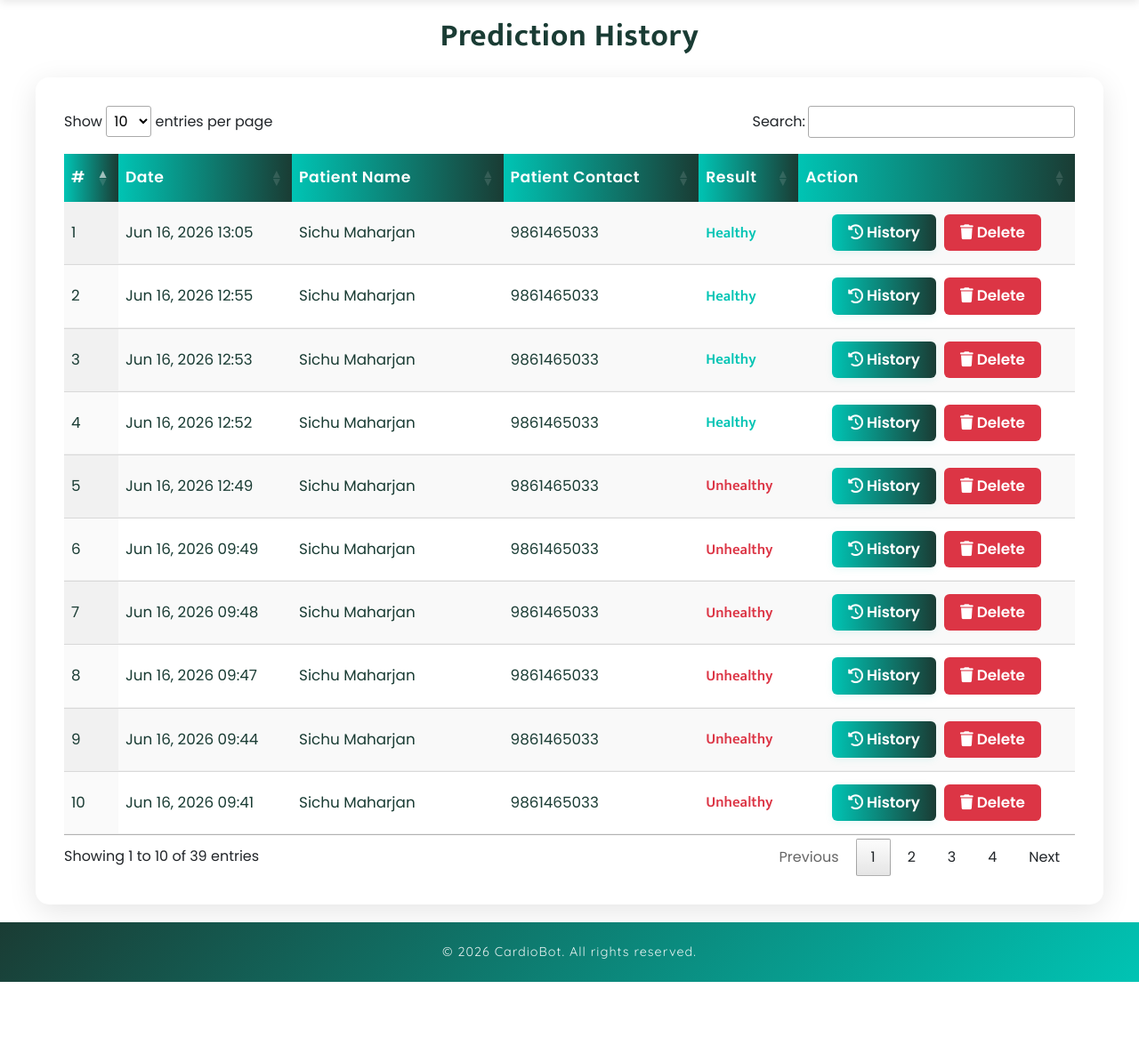
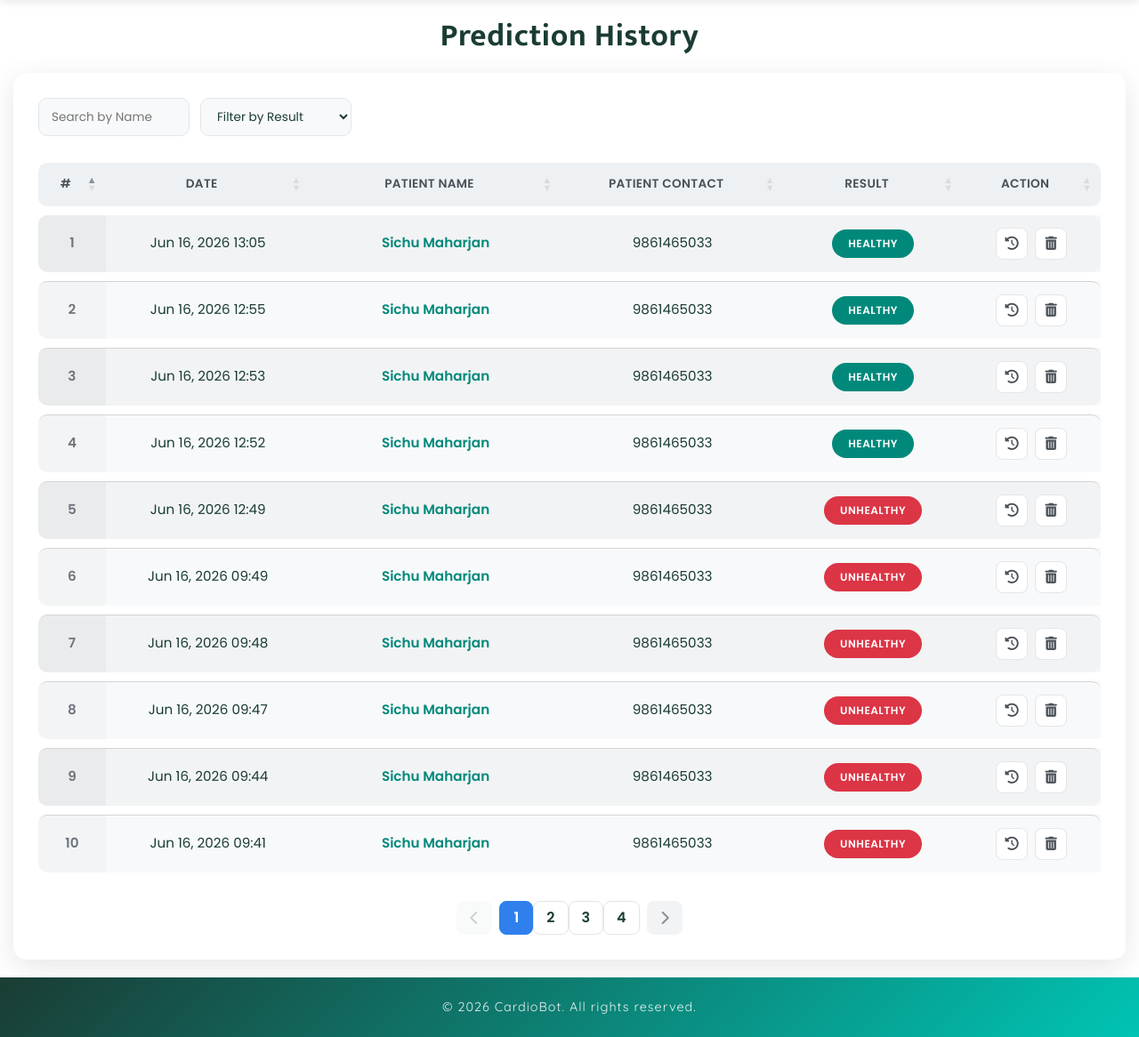
Before and after one commit to Minni16/CardioBot, a Django app: page /view_search_pat in a window 1280 px wide. Shown: the part 74-1240 px from the top of the page at 89% size. Before the commit the page ends 1178 px from the top, so only its background shows below. Run offline with Django 3.2, Linux system fonts and the light colour scheme; a user stored in the database is signed in; data comes from the database, SQL or seed files in the repository; some libraries are stand-ins or nearby versions.

Commit message:
admin-pred-table

```diff
--- a/health/templates/view_search_pat.html
+++ b/health/templates/view_search_pat.html
@@ -13,8 +13,8 @@
   }
 
   .search-title {
-        color: #1A3C34;
-        margin: 0 0 25px 0;
+    color: #1a3c34;
+    margin: 0 0 20px 0;
     font-size: clamp(1.5rem, 4vw, 2.2rem);
     font-weight: 700;
     text-align: center;
@@ -25,122 +25,201 @@
   .search-table {
     background: white;
     border-radius: 15px;
-        box-shadow: 0 8px 32px rgba(0, 0, 0, 0.10);
-        padding: clamp(15px, 3vw, 32px);
+    box-shadow: 0 8px 32px rgba(0, 0, 0, 0.1);
+    padding: clamp(15px, 3vw, 28px);
     margin: 0 auto;
     width: 100%;
-        max-width: 1200px;
+    max-width: 1300px;
     overflow-x: auto;
   }
 
+  /* Toolbar: search inputs */
+  .doc-toolbar {
+    display: flex;
+    flex-wrap: wrap;
+    align-items: center;
+    justify-content: space-between;
+    gap: 12px;
+    margin-bottom: 20px;
+  }
+
+  .doc-toolbar-filters {
+    display: flex;
+    flex-wrap: wrap;
+    gap: 12px;
+  }
+
+  .doc-toolbar-filters input,
+  .doc-toolbar-filters select {
+    padding: 10px 14px;
+    border: 1px solid #e2e6ea;
+    border-radius: 10px;
+    background: #f8f9fa;
+    font-size: 0.85rem;
+    color: #1a3c34;
+    width: 170px;
+    flex: 0 0 auto;
+    outline: none;
+    transition: border-color 0.2s;
+  }
+
+  .doc-toolbar-filters input:focus,
+  .doc-toolbar-filters select:focus {
+    border-color: #00c4b4;
+    background: white;
+  }
+
+  /* Table */
   table.display {
     width: 100%;
     border-collapse: separate;
-        border-spacing: 0;
-        font-size: clamp(0.9rem, 2vw, 1.05rem);
-        background: white;
+    border-spacing: 0 10px;
+    font-size: clamp(0.85rem, 1.6vw, 0.95rem);
+    background: transparent;
   }
 
-    table.display thead th,
-    table.dataTable thead th,
-    table.dataTable thead th.sorting,
-    table.dataTable thead th.sorting_asc,
-    table.dataTable thead th.sorting_desc {
-        background: linear-gradient(90deg, #00C4B4, #1A3C34) !important;
-        color: white !important;
-        font-weight: 600;
+  table.display thead th {
+    background: #eef1f4 !important;
+    color: #495057 !important;
+    font-weight: 700;
     border: none;
-        padding: clamp(10px, 2vw, 14px) clamp(6px, 1vw, 8px);
-        font-size: clamp(0.9rem, 2vw, 1.08rem);
-        letter-spacing: 0.5px;
+    padding: 14px 12px;
+    font-size: 0.85rem;
+    letter-spacing: 0.3px;
     white-space: nowrap;
+    text-transform: uppercase;
+    text-align: center;
+  }
+
+  table.display thead th:first-child {
+    border-radius: 10px 0 0 10px;
+  }
+
+  table.display thead th:last-child {
+    border-radius: 0 10px 10px 0;
+  }
+
+  table.display tbody tr,
+  table.display tbody tr.odd,
+  table.display tbody tr.even {
+    background-color: #f8f9fa !important;
+    box-shadow: none;
+    transition: background-color 0.2s;
+  }
+
+  table.display tbody tr:hover,
+  table.display tbody tr.odd:hover,
+  table.display tbody tr.even:hover {
+    background-color: #e9ecf1 !important;
   }
 
   table.display tbody td {
-        padding: clamp(8px, 2vw, 12px) clamp(6px, 1vw, 8px);
-        border-bottom: 1.5px solid #f0f0f0;
-        color: #1A3C34;
-        vertical-align: middle;
+    background-color: transparent !important;
   }
 
-    .btn-info {
-        background: linear-gradient(90deg, #00C4B4, #1A3C34);
-        border: none;
-        color: white;
-        font-weight: 600;
-        border-radius: 6px;
-        padding: clamp(6px, 1.5vw, 8px) clamp(12px, 2vw, 18px);
-        font-size: clamp(0.85rem, 1.5vw, 1em);
-        box-shadow: 0 2px 8px rgba(0, 196, 180, 0.10);
-        transition: all 0.3s;
-        margin: 2px;
-        display: inline-flex;
-        align-items: center;
-        gap: 4px;
-        white-space: nowrap;
+  table.dataTable.no-footer {
+    border-bottom: none !important;
   }
 
-    .btn-info:hover,
-    .btn-info:focus {
-        background: #00C4B4;
-        color: #fff;
-        box-shadow: 0 6px 18px rgba(0, 196, 180, 0.15);
-        outline: none;
-        text-decoration: none;
+  table.display tbody td {
+    padding: 14px 12px;
+    border: none;
+    color: #1a3c34;
+    vertical-align: middle;
+    text-align: center;
   }
 
-    .btn-danger {
-        background: #dc3545;
-        border: none;
-        color: white;
+  table.display tbody td:first-child {
+    border-radius: 10px 0 0 10px;
+    color: #6c757d;
     font-weight: 600;
-        border-radius: 6px;
-        padding: clamp(6px, 1.5vw, 8px) clamp(12px, 2vw, 18px);
-        font-size: clamp(0.85rem, 1.5vw, 1em);
-        margin: 2px;
-        transition: all 0.3s;
-        white-space: nowrap;
   }
 
-    .btn-danger:hover,
-    .btn-danger:focus {
-        background: #c82333;
-        color: #fff;
-        outline: none;
+  table.display tbody td:last-child {
+    border-radius: 0 10px 10px 0;
+    text-align: center !important;
   }
 
-    .healthy {
-        color: #00C4B4;
-        font-weight: 600;
-        margin: 0;
-        font-size: clamp(0.9rem, 2vw, 1em);
+  table.display tbody tr.no-records-row,
+  table.display tbody tr.no-records-row:hover {
+    background-color: transparent !important;
+    box-shadow: none !important;
   }
 
-    .unhealthy {
-        color: #dc3545;
-        font-weight: 600;
-        margin: 0;
-        font-size: clamp(0.9rem, 2vw, 1em);
+  table.display tbody td.dataTables_empty {
+    width: 100%;
+    border-radius: 10px !important;
+    background-color: transparent !important;
+    color: #6c757d;
+    font-weight: 500;
+    text-align: center !important;
+    white-space: nowrap;
+    padding: 30px 12px !important;
   }
 
-    .dataTables_filter {
-        margin-bottom: 15px;
+  .patient-name-cell {
+    font-weight: 700;
+    color: #00897b;
   }
 
-    .dataTables_filter input {
-        width: 100%;
-        max-width: 300px;
-        padding: 8px;
-        border: 1px solid #ddd;
-        border-radius: 4px;
+  /* Result pill */
+  .status-pill {
+    display: inline-block;
+    padding: 7px 18px;
+    border-radius: 30px;
+    font-size: 0.75rem;
+    font-weight: 700;
+    letter-spacing: 0.5px;
+    text-transform: uppercase;
+    white-space: nowrap;
+    color: white;
   }
 
+  .status-pill.healthy {
+    background: #00897b;
+  }
+
+  .status-pill.unhealthy {
+    background: #dc3545;
+  }
+
+  /* Icon action buttons */
   .action-buttons {
     white-space: nowrap;
     display: flex;
-        gap: 5px;
-        flex-wrap: wrap;
+    gap: 8px;
     justify-content: center;
+  }
+
+  .icon-btn {
+    width: 36px;
+    height: 36px;
+    display: inline-flex;
+    align-items: center;
+    justify-content: center;
+    border-radius: 8px;
+    border: 1px solid #e2e6ea;
+    background: white;
+    color: #495057;
+    cursor: pointer;
+    text-decoration: none;
+    transition: all 0.2s;
+    flex-shrink: 0;
+  }
+
+  .icon-btn:hover {
+    transform: translateY(-2px);
+    box-shadow: 0 4px 10px rgba(0, 0, 0, 0.12);
+  }
+
+  .icon-btn.history:hover {
+    color: #00897b;
+    border-color: #00897b;
+  }
+
+  .icon-btn.delete:hover {
+    color: #dc3545;
+    border-color: #dc3545;
   }
 
   .no-data {
@@ -150,102 +229,96 @@
     font-size: clamp(14px, 2vw, 16px);
   }
 
-    .dt-buttons .btn {
-        background: #00C4B4;
-        color: white;
-        border: none;
-        border-radius: 6px;
-        font-weight: 500;
-        margin-right: 8px;
-        padding: clamp(5px, 1.2vw, 7px) clamp(10px, 2vw, 16px);
-        font-size: clamp(0.8em, 1.5vw, 0.98em);
-        transition: background 0.3s;
-        white-space: nowrap;
+  /* DataTables overrides — hide defaults, restyle pagination */
+  .dataTables_wrapper .dataTables_length,
+  .dataTables_wrapper .dataTables_filter,
+  .dataTables_wrapper .dataTables_info {
+    display: none !important;
   }
 
-    .dt-buttons .btn:hover {
-        background: #1A3C34;
-        color: white;
+  .dataTables_wrapper {
+    border-top: none !important;
   }
 
-    /* Responsive breakpoints */
-    @media (max-width: 1200px) {
-        .search-table {
-            margin: 0 15px;
-        }
+  .dataTables_wrapper .dataTables_paginate {
+    display: flex;
+    justify-content: center;
+    align-items: center;
+    gap: 8px;
+    margin-top: 22px;
+    padding: 0;
+    border-top: none !important;
+    float: none !important;
+    width: 100%;
   }
 
-    @media (max-width: 992px) {
-        .search-container {
-            padding: 15px 10px;
+  .dataTables_wrapper .dataTables_paginate .paginate_button {
+    min-width: 38px !important;
+    height: 38px !important;
+    display: inline-flex !important;
+    align-items: center !important;
+    justify-content: center !important;
+    padding: 0 14px !important;
+    margin: 0 !important;
+    border-radius: 8px !important;
+    border: 1px solid #e2e6ea !important;
+    background: white !important;
+    color: #1a3c34 !important;
+    font-weight: 600 !important;
+    cursor: pointer !important;
+    box-shadow: none !important;
   }
 
-        table.display thead th,
-        table.display tbody td {
-            padding: 8px 6px;
+  .dataTables_wrapper .dataTables_paginate .paginate_button.previous,
+  .dataTables_wrapper .dataTables_paginate .paginate_button.next {
+    background: #f1f3f5 !important;
+    border-color: #f1f3f5 !important;
+    color: #868e96 !important;
+    font-weight: 400 !important;
   }
+
+  .dataTables_wrapper .dataTables_paginate .paginate_button.current {
+    background: #2f80ed !important;
+    border-color: #2f80ed !important;
+    color: white !important;
+    font-weight: 700 !important;
+  }
+
+  .dataTables_wrapper .dataTables_paginate .paginate_button:hover {
+    background: #eef1f4 !important;
+    color: #1a3c34 !important;
+    border-color: #e2e6ea !important;
+  }
+
+  .dataTables_wrapper .dataTables_paginate .paginate_button.previous:hover,
+  .dataTables_wrapper .dataTables_paginate .paginate_button.next:hover {
+    background: #e2e6ea !important;
+    color: #495057 !important;
+    border-color: #e2e6ea !important;
+  }
+
+  .dataTables_wrapper .dataTables_paginate .paginate_button.current:hover {
+    background: #2f80ed !important;
+    color: white !important;
+    border-color: #2f80ed !important;
+  }
+
+  .dataTables_wrapper .dataTables_paginate .paginate_button.disabled {
+    opacity: 0.4 !important;
+    cursor: default !important;
   }
 
   @media (max-width: 768px) {
-        .search-table {
-            padding: 15px 10px;
-            border-radius: 10px;
+    .doc-toolbar {
+      flex-direction: column;
+      align-items: stretch;
     }
-
-        .dataTables_wrapper {
-            overflow-x: auto;
+    .doc-toolbar-filters input,
+    .doc-toolbar-filters select {
+      width: 100%;
     }
-
     .action-buttons {
-            flex-direction: column;
-            align-items: center;
-        }
-
-        .btn-info,
-        .btn-danger {
-            width: 100%;
-            justify-content: center;
-        }
-    }
-
-    @media (max-width: 576px) {
-        .search-container {
-            padding: 10px 5px;
-        }
-
-        .search-title {
-            margin-bottom: 15px;
-        }
-
-        .search-table {
-            padding: 10px 5px;
-        }
-
-        table.display thead th,
-        table.display tbody td {
-            padding: 6px 4px;
-            font-size: 0.9rem;
-        }
-    }
-
-    /* DataTables responsive styles */
-    .dataTables_wrapper .dataTables_length,
-    .dataTables_wrapper .dataTables_filter {
-        text-align: left;
-        margin-bottom: 10px;
-    }
-
-    @media screen and (max-width: 767px) {
-
-        .dataTables_wrapper .dataTables_length,
-        .dataTables_wrapper .dataTables_filter {
-            text-align: center;
-        }
-
-        .dataTables_wrapper .dataTables_info,
-        .dataTables_wrapper .dataTables_paginate {
-            text-align: center;
-            margin-top: 10px;
+      flex-wrap: wrap;
     }
   }
 </style>
@@ -253,7 +326,20 @@
 <div class="search-container">
   <h1 class="search-title">Prediction History</h1>
   <div class="search-table">
-        <table id="example" class="display" style="width:100%">
+    <div class="doc-toolbar">
+      <div class="doc-toolbar-filters">
+        {% if is_doctor_or_staff %}
+        <input type="text" id="filter-name" placeholder="Search by Name" />
+        {% endif %}
+        <select id="filter-result">
+          <option value="">Filter by Result</option>
+          <option value="Healthy">Healthy</option>
+          <option value="Unhealthy">Unhealthy</option>
+        </select>
+      </div>
+    </div>
+
+    <table id="example" class="display" style="width: 100%">
       <thead>
         <tr>
           <th>#</th>
@@ -262,9 +348,7 @@
           <th>Patient Name</th>
           <th>Patient Contact</th>
           {% endif %}
-
           <th>Result</th>
-                    <!-- <th>Heart Values</th> -->
           <th>Action</th>
         </tr>
       </thead>
@@ -275,71 +359,39 @@
           <td>{{i.created|date:"M d, Y H:i"}}</td>
           {% if is_doctor_or_staff %}
           <td>
-                        {% if i.patient %}
-                        {{i.patient.user.first_name}} {{i.patient.user.last_name}}
-                        {% else %}
-                        {{ i.patient_name_from_values|default:"N/A" }}
-                        {% endif %}
+            <span class="patient-name-cell">
+              {% if i.patient %}{{i.patient.user.first_name}} {{i.patient.user.last_name}}{% else %}{{ i.patient_name_from_values|default:"N/A" }}{% endif %}
+            </span>
           </td>
           <td>
-                        {% if i.patient %}
-                        {{i.patient.contact}}
-                        {% else %}
-                        {{ i.patient_contact_from_values|default:"N/A" }}
-                        {% endif %}
+            {% if i.patient %}{{i.patient.contact}}{% else %}{{ i.patient_contact_from_values|default:"N/A" }}{% endif %}
           </td>
           {% endif %}
-
           <td>
             {% if i.patient %}
             {% if i.result == "0" %}
-                        <h5 class="healthy">Healthy</h5>
+            <span class="status-pill healthy">Healthy</span>
             {% else %}
-                        <h5 class="unhealthy">Unhealthy</h5>
+            <span class="status-pill unhealthy">Unhealthy</span>
             {% endif %}
             {% else %}
             {% if i.result == "0" %}
-                        <h5 class="unhealthy">Unhealthy</h5>
+            <span class="status-pill unhealthy">Unhealthy</span>
             {% else %}
-                        <h5 class="healthy">Healthy</h5>
+            <span class="status-pill healthy">Healthy</span>
             {% endif %}
             {% endif %}
           </td>
-                    <!-- <td>
-                        {% if i.parsed_values.features %}
-                            Age: {{ i.parsed_values.features.age|default_if_none:"N/A" }}<br>
-                            Gender: {{ i.parsed_values.features.sex|default_if_none:"N/A" }}<br>
-                            CP: {{ i.parsed_values.features.cp|default_if_none:"N/A" }}<br>
-                            Trestbps: {{ i.parsed_values.features.trestbps|default_if_none:"N/A" }}<br>
-                            Chol: {{ i.parsed_values.features.chol|default_if_none:"N/A" }}<br>
-                            FBS: {{ i.parsed_values.features.fbs|default_if_none:"N/A" }}<br>
-                            Restecg: {{ i.parsed_values.features.restecg|default_if_none:"N/A" }}<br>
-                            Thalach: {{ i.parsed_values.features.thalach|default_if_none:"N/A" }}<br>
-                            Exang: {{ i.parsed_values.features.exang|default_if_none:"N/A" }}<br>
-                            Oldpeak: {{ i.parsed_values.features.oldpeak|default_if_none:"N/A" }}<br>
-                            Slope: {{ i.parsed_values.features.slope|default_if_none:"N/A" }}<br>
-                            CA: {{ i.parsed_values.features.ca|default_if_none:"N/A" }}<br>
-                            Thal: {{ i.parsed_values.features.thal|default_if_none:"N/A" }}<br>
-                        {% else %}
-                            {{i.values_list}}
-                        {% endif %}
-                    </td> -->
           <td class="action-buttons">
-                        <a href="{% url 'view_prediction_history' i.id %}" class="btn btn-info btn-sm">
-                            <i class="fa fa-history"></i> History
+            <a href="{% url 'view_prediction_history' i.id %}" class="icon-btn history" title="View history">
+              <i class="fa fa-history"></i>
             </a>
             {% if request.user.is_staff %}
-                        <a href="{% url 'delete_searched' i.id %}" class="btn btn-danger btn-sm"
-                            onclick="return confirm('Are you sure?')">
-                            <i class="fa fa-trash"></i> Delete
+            <a href="{% url 'delete_searched' i.id %}" class="icon-btn delete" title="Delete"
+               onclick="return confirm('Are you sure?');">
+              <i class="fa fa-trash-o"></i>
             </a>
             {% endif %}
-                    </td>
-                </tr>
-                {% empty %}
-                <tr>
-                    <td colspan="{% if is_doctor_or_staff %}7{% else %}5{% endif %}" class="no-data">
-                        No predictions found. Make a prediction to see the history.
           </td>
         </tr>
         {% endfor %}
@@ -350,18 +402,42 @@
 
 <script>
   $(document).ready(function () {
-        $('#example').DataTable({
-            responsive: true,
+    var nameColIndex = {% if is_doctor_or_staff %}2{% else %}-1{% endif %};
+    var resultColIndex = {% if is_doctor_or_staff %}4{% else %}2{% endif %};
+
+    var table = $("#example").DataTable({
       destroy: true,
-            "language": {
-                "search": "Search:",
-                "lengthMenu": "Show _MENU_ entries per page",
-                "info": "Showing _START_ to _END_ of _TOTAL_ entries",
-                "infoEmpty": "No entries to show",
-                "infoFiltered": "(filtered from _MAX_ total entries)"
+      dom: "rtp",
+      pagingType: "simple_numbers",
+      pageLength: 10,
+      language: {
+        emptyTable: "No predictions found. Make a prediction to see the history.",
+        zeroRecords: "No matching records found",
+        paginate: {
+          previous: '<i class="fa fa-chevron-left"></i>',
+          next: '<i class="fa fa-chevron-right"></i>',
         },
-            "pageLength": 10,
-            "lengthMenu": [[10, 25, 50, -1], [10, 25, 50, "All"]]
+      },
+      drawCallback: function () {
+        var pageInfo = this.api().page.info();
+        $(this)
+          .closest(".dataTables_wrapper")
+          .find(".dataTables_paginate")
+          .toggle(pageInfo.pages > 1);
+        $(this).find("tbody tr").has("td.dataTables_empty")
+          .addClass("no-records-row");
+      },
+    });
+
+    if (nameColIndex >= 0) {
+      $("#filter-name").on("keyup", function () {
+        table.column(nameColIndex).search(this.value).draw();
+      });
+    }
+
+    $("#filter-result").on("change", function () {
+      var value = this.value ? "^" + this.value + "$" : "";
+      table.column(resultColIndex).search(value, true, false).draw();
     });
   });
 </script>
```
Lines whose indentation alone changed are shown as unchanged.
